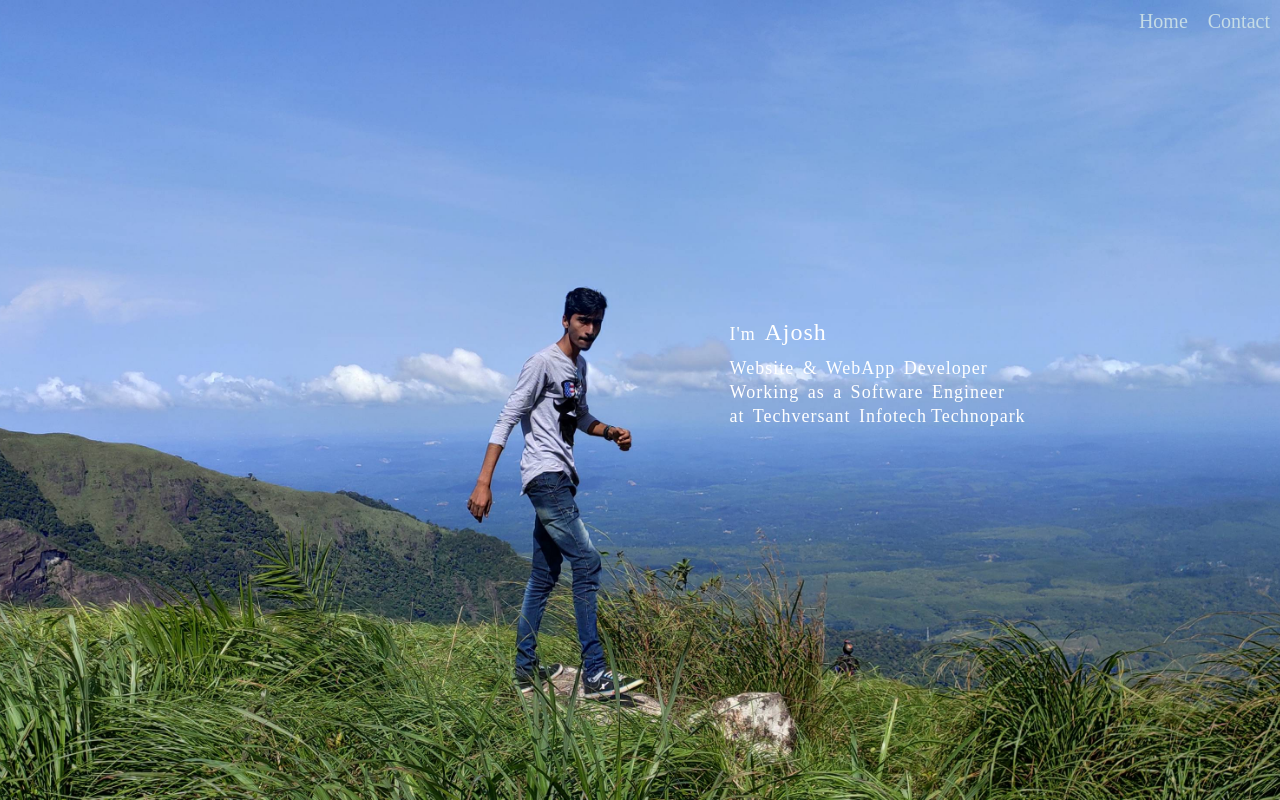
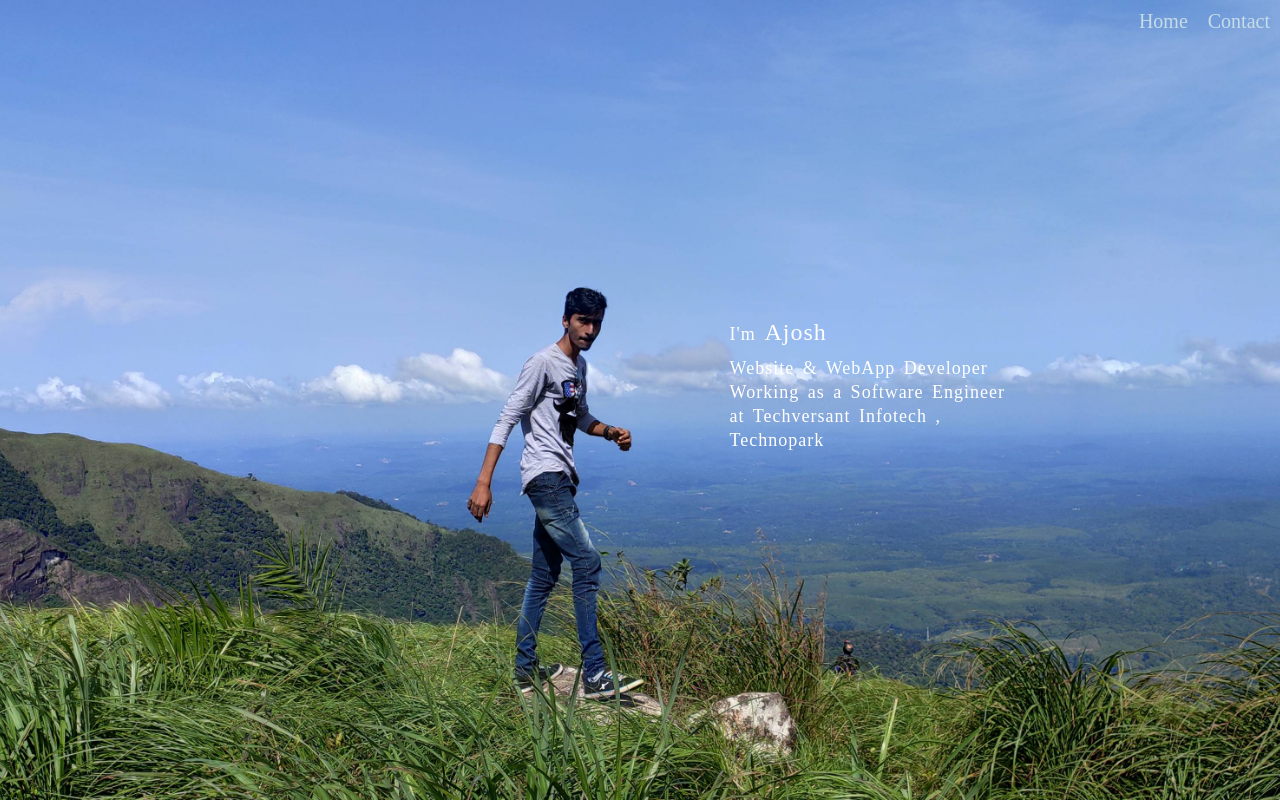
Before and after one commit to fantasyhomebuilders/fantasyhomebuilders.github.io, a plain HTML site: page index.html in a window 1280 px wide. Drawn offline with Linux system fonts and the light colour scheme.

Commit message:
Update index.html

```diff
--- a/index.html
+++ b/index.html
@@ -136,7 +136,7 @@
         </div>
         <span>Website & WebApp Developer</span><br />
         <span>Working as a Software Engineer </span><br />
-        <span>at Techversant Infotech</span>
+        <span>at Techversant Infotech , </span>
         <span>Technopark</span>
       </div>
     </div>
```
